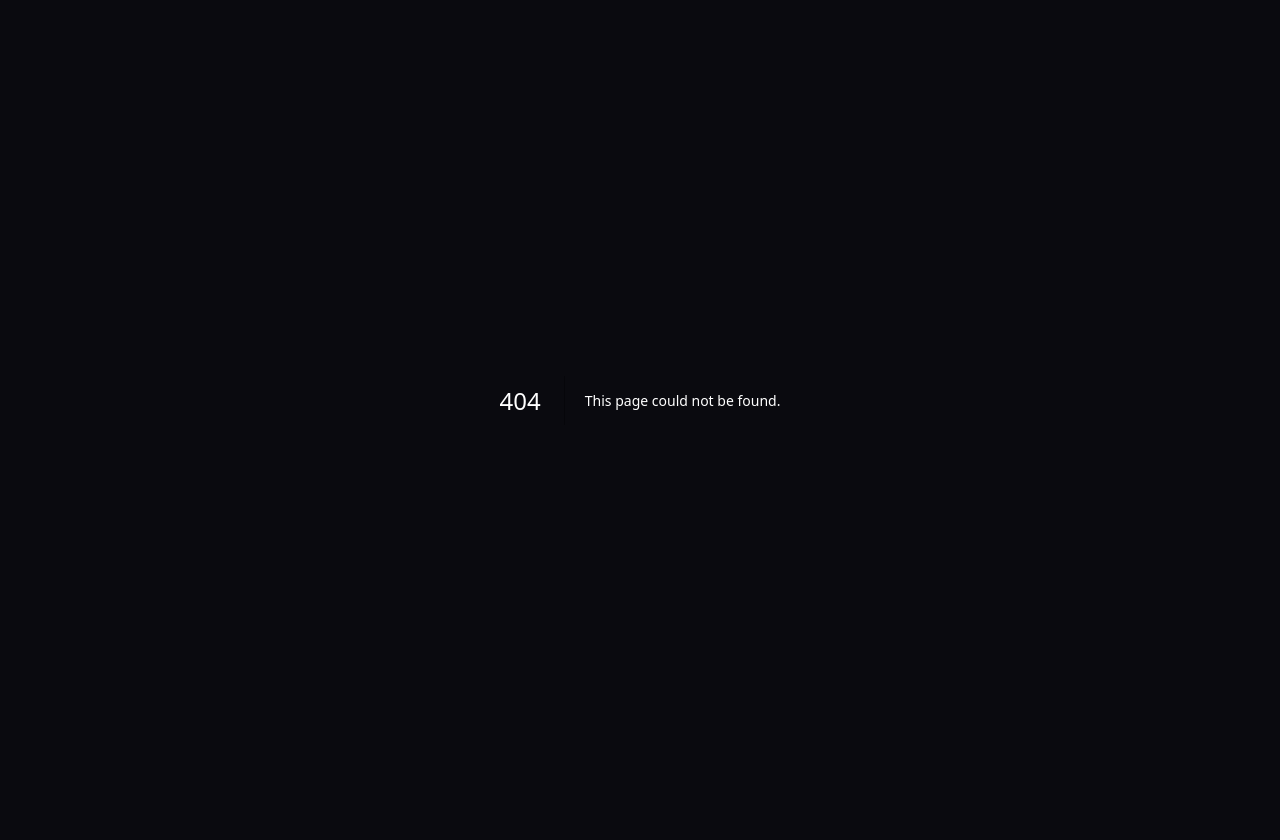
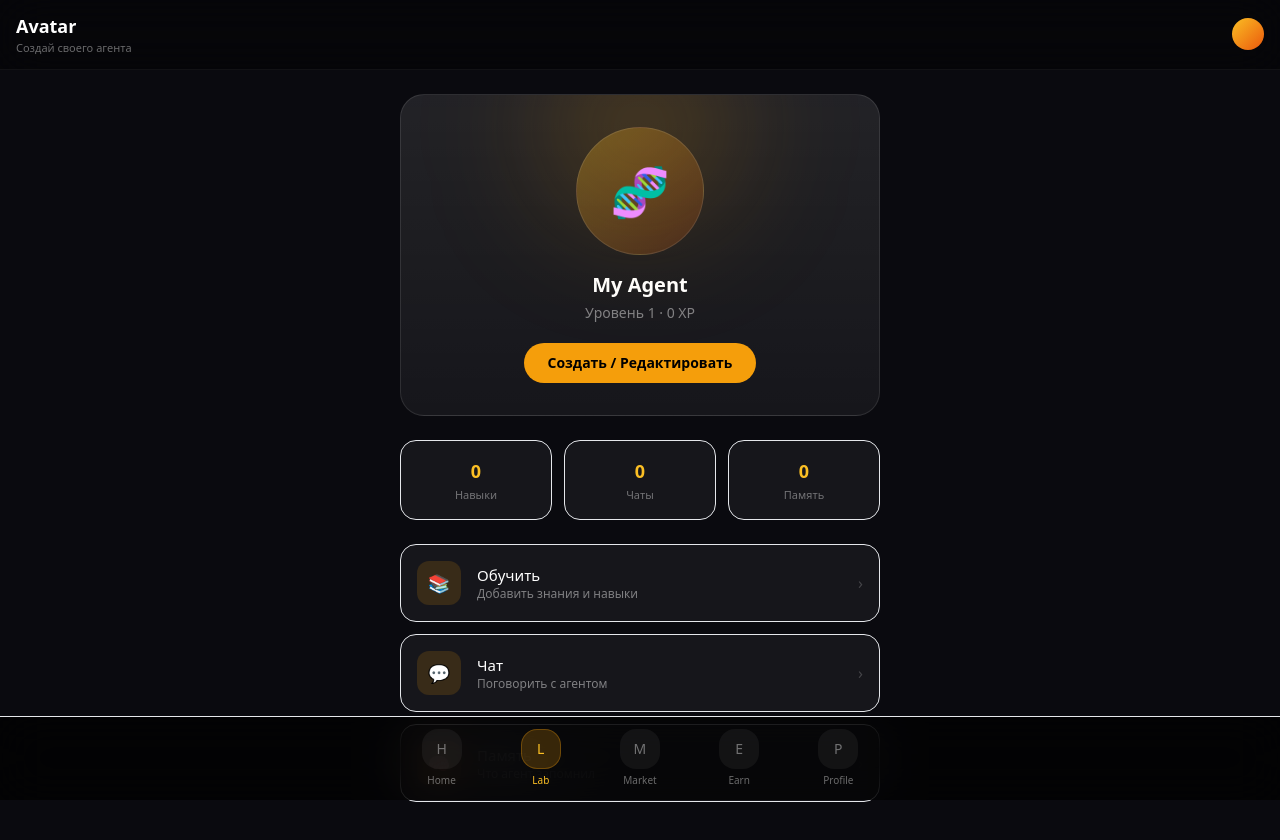
Before and after one commit to letozima220-cmd/Shiva-protocol, a Next.js app: page /avatar in a window 1280 px wide. Before the commit this address had no page. Shown: the top 840 px of the page. Before the commit the page ends 800 px from the top, so only its background shows below. Built offline with nearby package versions, Linux system fonts and the light colour scheme.

Commit message:
Create page.tsx

```diff
--- /dev/null
+++ b/src/app/avatar/page.tsx
@@ -0,0 +1,94 @@
+export default function AvatarPage() {
+  return (
+    <main className="min-h-screen bg-[#0a0a0f] text-white pb-24">
+      {/* Header */}
+      <header className="sticky top-0 z-20 backdrop-blur-xl bg-black/40 border-b border-white/5 px-4 py-3 flex items-center justify-between">
+        <div>
+          <h1 className="text-lg font-semibold">Avatar</h1>
+          <p className="text-[11px] text-white/40">Создай своего агента</p>
+        </div>
+        <div className="w-8 h-8 rounded-full bg-gradient-to-br from-amber-400 to-orange-600" />
+      </header>
+
+      <div className="px-4 pt-6 space-y-6 max-w-lg mx-auto">
+        {/* Avatar preview */}
+        <section className="relative overflow-hidden rounded-3xl border border-white/10 bg-gradient-to-b from-white/10 to-white/5 p-8 flex flex-col items-center">
+          <div className="absolute -top-16 w-48 h-48 bg-amber-500/20 rounded-full blur-3xl" />
+
+          <div className="relative w-32 h-32 rounded-full bg-gradient-to-br from-amber-400/30 to-orange-600/20 border border-white/10 flex items-center justify-center mb-4">
+            <span className="text-5xl">🧬</span>
+          </div>
+
+          <h2 className="text-xl font-bold">My Agent</h2>
+          <p className="text-sm text-white/45 mt-1">Уровень 1 · 0 XP</p>
+
+          <button className="mt-5 px-6 py-2.5 rounded-full bg-amber-500 text-black text-sm font-semibold active:scale-95 transition">
+            Создать / Редактировать
+          </button>
+        </section>
+
+        {/* Stats */}
+        <div className="grid grid-cols-3 gap-3">
+          {[
+            { label: "Навыки", value: "0" },
+            { label: "Чаты", value: "0" },
+            { label: "Память", value: "0" },
+          ].map((item) => (
+            <div key={item.label} className="rounded-2xl bg-white/5 border border-white/8 py-4 text-center">
+              <div className="text-lg font-semibold text-amber-400">{item.value}</div>
+              <div className="text-[11px] text-white/40 mt-0.5">{item.label}</div>
+            </div>
+          ))}
+        </div>
+
+        {/* Actions */}
+        <div className="space-y-3">
+          {[
+            { title: "Обучить", desc: "Добавить знания и навыки", emoji: "📚" },
+            { title: "Чат", desc: "Поговорить с агентом", emoji: "💬" },
+            { title: "Память", desc: "Что агент запомнил", emoji: "🧠" },
+          ].map((item) => (
+            <div
+              key={item.title}
+              className="flex items-center gap-4 p-4 rounded-2xl bg-white/5 border border-white/8 active:bg-white/10 transition"
+            >
+              <div className="w-11 h-11 rounded-xl bg-amber-500/15 flex items-center justify-center text-lg">
+                {item.emoji}
+              </div>
+              <div className="flex-1">
+                <h3 className="font-medium text-[15px]">{item.title}</h3>
+                <p className="text-xs text-white/45">{item.desc}</p>
+              </div>
+              <span className="text-white/20">›</span>
+            </div>
+          ))}
+        </div>
+      </div>
+
+      {/* Bottom dock */}
+      <nav className="fixed bottom-0 left-0 right-0 z-30 border-t border-white/8 bg-black/70 backdrop-blur-xl">
+        <div className="max-w-lg mx-auto flex items-center justify-around py-3 px-2">
+          {["Home", "Lab", "Market", "Earn", "Profile"].map((label, i) => (
+            <button
+              key={label}
+              className={`flex flex-col items-center gap-1 min-w-[56px] ${
+                label === "Lab" ? "text-amber-400" : "text-white/40"
+              }`}
+            >
+              <div
+                className={`w-10 h-10 rounded-2xl flex items-center justify-center text-sm ${
+                  label === "Lab"
+                    ? "bg-amber-500/20 border border-amber-500/30"
+                    : "bg-white/5"
+                }`}
+              >
+                {label[0]}
+              </div>
+              <span className="text-[10px]">{label}</span>
+            </button>
+          ))}
+        </div>
+      </nav>
+    </main>
+  );
+}
```
